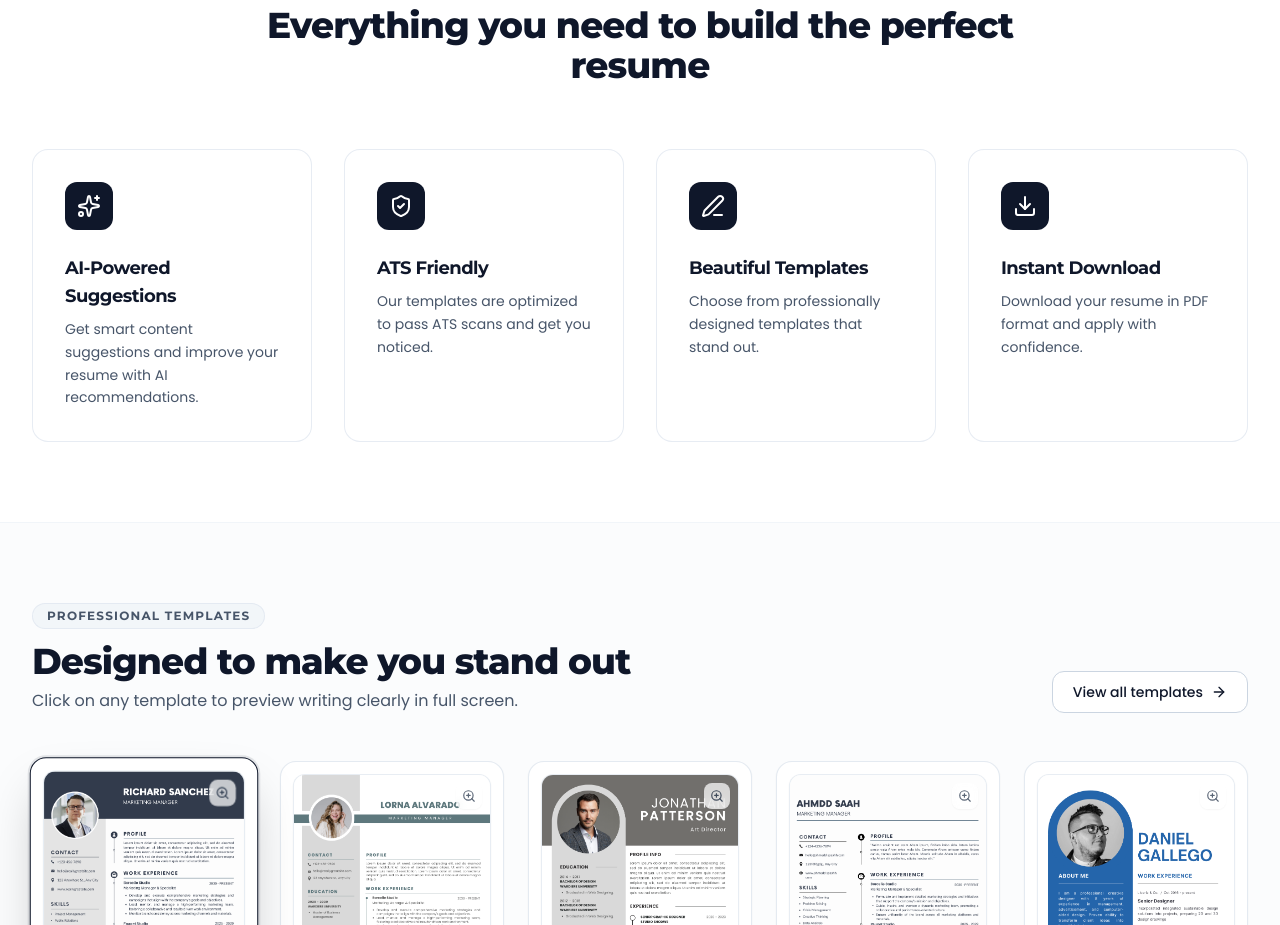
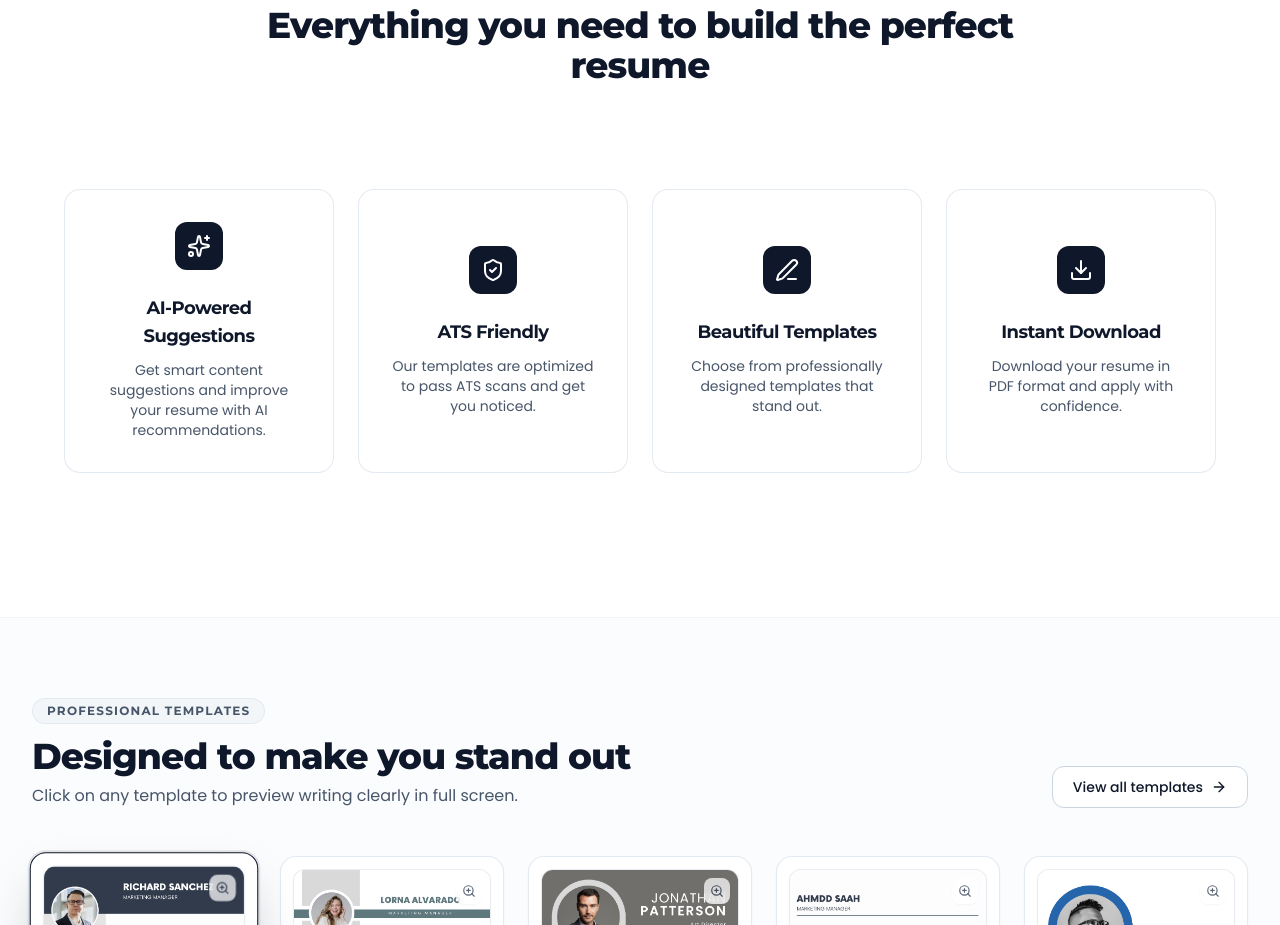
Before and after one commit to KhawajaIdrees/Recruma, a Next.js app: page / in a window 1280 px wide. Shown: the part 940-1865 px from the top of the page. Built offline with nearby package versions, Linux system fonts and the light colour scheme.

Commit message:
features section container things, came in center

```diff
--- a/src/app/page.tsx
+++ b/src/app/page.tsx
@@ -5,6 +5,7 @@ import Link from "next/link";
 import { useRouter } from "next/navigation";
 import Navbar from "@/components/navbar";
 import HeroSection from "@/components/HeroSection";
+import FeaturesSection from "@/components/FeaturesSection";
 import FAQSection from "@/components/FAQSection";
 import Footer from "@/components/Footer";
 import {
@@ -82,61 +83,9 @@ export default function Home() {
               </h2>
             </div>
 
-            {/* 4 Feature Cards */}
-            <div className="grid grid-cols-1 md:grid-cols-2 lg:grid-cols-4 gap-6 sm:gap-8">
-
-              {/* Feature 1 */}
-              <div className="bg-white border border-slate-200/80 rounded-2xl p-6 sm:p-8 hover:shadow-xl transition-all duration-300 group hover:-translate-y-1">
-                <div className="w-12 h-12 bg-[#0f172a] rounded-xl flex items-center justify-center text-white mb-6 group-hover:scale-105 transition-transform">
-                  <Sparkles className="w-6 h-6" />
-                </div>
-                <h3 className="text-lg font-bold text-slate-900 font-montserrat mb-2">
-                  AI-Powered Suggestions
-                </h3>
-                <p className="text-sm text-slate-600 leading-relaxed">
-                  Get smart content suggestions and improve your resume with AI recommendations.
-                </p>
-              </div>
-
-              {/* Feature 2 */}
-              <div className="bg-white border border-slate-200/80 rounded-2xl p-6 sm:p-8 hover:shadow-xl transition-all duration-300 group hover:-translate-y-1">
-                <div className="w-12 h-12 bg-[#0f172a] rounded-xl flex items-center justify-center text-white mb-6 group-hover:scale-105 transition-transform">
-                  <ShieldCheck className="w-6 h-6" />
-                </div>
-                <h3 className="text-lg font-bold text-slate-900 font-montserrat mb-2">
-                  ATS Friendly
-                </h3>
-                <p className="text-sm text-slate-600 leading-relaxed">
-                  Our templates are optimized to pass ATS scans and get you noticed.
-                </p>
-              </div>
-
-              {/* Feature 3 */}
-              <div className="bg-white border border-slate-200/80 rounded-2xl p-6 sm:p-8 hover:shadow-xl transition-all duration-300 group hover:-translate-y-1">
-                <div className="w-12 h-12 bg-[#0f172a] rounded-xl flex items-center justify-center text-white mb-6 group-hover:scale-105 transition-transform">
-                  <Edit3 className="w-6 h-6" />
-                </div>
-                <h3 className="text-lg font-bold text-slate-900 font-montserrat mb-2">
-                  Beautiful Templates
-                </h3>
-                <p className="text-sm text-slate-600 leading-relaxed">
-                  Choose from professionally designed templates that stand out.
-                </p>
-              </div>
-
-              {/* Feature 4 */}
-              <div className="bg-white border border-slate-200/80 rounded-2xl p-6 sm:p-8 hover:shadow-xl transition-all duration-300 group hover:-translate-y-1">
-                <div className="w-12 h-12 bg-[#0f172a] rounded-xl flex items-center justify-center text-white mb-6 group-hover:scale-105 transition-transform">
-                  <Download className="w-6 h-6" />
-                </div>
-                <h3 className="text-lg font-bold text-slate-900 font-montserrat mb-2">
-                  Instant Download
-                </h3>
-                <p className="text-sm text-slate-600 leading-relaxed">
-                  Download your resume in PDF format and apply with confidence.
-                </p>
-              </div>
-
+            {/* 4 Centered Feature Cards Component */}
+            <div className="-mt-6">
+              <FeaturesSection />
             </div>
           </div>
         </section>
--- a/src/app/templates/page.tsx
+++ b/src/app/templates/page.tsx
@@ -3,6 +3,7 @@
 import { useState, useMemo } from "react";
 import { useRouter } from "next/navigation";
 import Navbar from "@/components/navbar";
+import FeaturesSection from "@/components/FeaturesSection";
 import FAQSection from "@/components/FAQSection";
 import Footer from "@/components/Footer";
 import {
@@ -378,39 +379,33 @@ export default function TemplatesPage() {
                   Professional templates designed to showcase your skills and help you land your dream job.
                 </p>
 
-                {/* Feature Cards Row */}
+                {/* Feature Cards Row (Centered for Mobile, Tablet & Laptop) */}
                 <div className="grid grid-cols-1 sm:grid-cols-3 gap-4 pt-2">
                   {/* Feature 1 */}
-                  <div className="flex items-start space-x-3 bg-white p-3.5 rounded-xl border border-slate-200/70 shadow-xs">
-                    <div className="p-2.5 bg-slate-100/90 rounded-lg text-slate-900 shrink-0">
-                      <LayoutGrid className="w-5 h-5" />
+                  <div className="flex flex-col items-center justify-center text-center bg-white p-4 rounded-2xl border border-slate-200/90 shadow-xs hover:shadow-md transition-all">
+                    <div className="w-10 h-10 bg-slate-900 rounded-xl flex items-center justify-center text-white mb-2.5 shrink-0">
+                      <LayoutGrid className="w-5 h-5 text-white" />
                     </div>
-                    <div>
-                      <h4 className="text-xs sm:text-sm font-bold text-slate-900 font-montserrat">Modern Designs</h4>
-                      <p className="text-[11px] sm:text-xs text-slate-500 mt-0.5 leading-tight">Clean and professional layouts</p>
-                    </div>
+                    <h4 className="text-xs sm:text-sm font-bold text-slate-900 font-montserrat text-center">Modern Designs</h4>
+                    <p className="text-[11px] sm:text-xs text-slate-500 mt-1 leading-normal text-center">Clean and professional layouts</p>
                   </div>
 
                   {/* Feature 2 */}
-                  <div className="flex items-start space-x-3 bg-white p-3.5 rounded-xl border border-slate-200/70 shadow-xs">
-                    <div className="p-2.5 bg-slate-100/90 rounded-lg text-slate-900 shrink-0">
-                      <Smartphone className="w-5 h-5" />
+                  <div className="flex flex-col items-center justify-center text-center bg-white p-4 rounded-2xl border border-slate-200/90 shadow-xs hover:shadow-md transition-all">
+                    <div className="w-10 h-10 bg-slate-900 rounded-xl flex items-center justify-center text-white mb-2.5 shrink-0">
+                      <Smartphone className="w-5 h-5 text-white" />
                     </div>
-                    <div>
-                      <h4 className="text-xs sm:text-sm font-bold text-slate-900 font-montserrat">ATS Friendly</h4>
-                      <p className="text-[11px] sm:text-xs text-slate-500 mt-0.5 leading-tight">Optimized to pass ATS scans</p>
-                    </div>
+                    <h4 className="text-xs sm:text-sm font-bold text-slate-900 font-montserrat text-center">ATS Friendly</h4>
+                    <p className="text-[11px] sm:text-xs text-slate-500 mt-1 leading-normal text-center">Optimized to pass ATS scans</p>
                   </div>
 
                   {/* Feature 3 */}
-                  <div className="flex items-start space-x-3 bg-white p-3.5 rounded-xl border border-slate-200/70 shadow-xs">
-                    <div className="p-2.5 bg-slate-100/90 rounded-lg text-slate-900 shrink-0">
-                      <Palette className="w-5 h-5" />
+                  <div className="flex flex-col items-center justify-center text-center bg-white p-4 rounded-2xl border border-slate-200/90 shadow-xs hover:shadow-md transition-all">
+                    <div className="w-10 h-10 bg-slate-900 rounded-xl flex items-center justify-center text-white mb-2.5 shrink-0">
+                      <Palette className="w-5 h-5 text-white" />
                     </div>
-                    <div>
-                      <h4 className="text-xs sm:text-sm font-bold text-slate-900 font-montserrat">Easy Customization</h4>
-                      <p className="text-[11px] sm:text-xs text-slate-500 mt-0.5 leading-tight">Fully customizable to match your style</p>
-                    </div>
+                    <h4 className="text-xs sm:text-sm font-bold text-slate-900 font-montserrat text-center">Easy Customization</h4>
+                    <p className="text-[11px] sm:text-xs text-slate-500 mt-1 leading-normal text-center">Fully customizable to match your style</p>
                   </div>
                 </div>
               </div>
@@ -870,6 +865,9 @@ export default function TemplatesPage() {
 
 
 
+          {/* FEATURES SECTION */}
+          <FeaturesSection />
+
           {/* FAQ SECTION */}
           <FAQSection />
 
--- /dev/null
+++ b/src/components/FeaturesSection.tsx
@@ -0,0 +1,56 @@
+"use client";
+
+import { Sparkles, ShieldCheck, Edit3, Download } from "lucide-react";
+
+export default function FeaturesSection() {
+  const features = [
+    {
+      icon: Sparkles,
+      title: "AI-Powered Suggestions",
+      description: "Get smart content suggestions and improve your resume with AI recommendations."
+    },
+    {
+      icon: ShieldCheck,
+      title: "ATS Friendly",
+      description: "Our templates are optimized to pass ATS scans and get you noticed."
+    },
+    {
+      icon: Edit3,
+      title: "Beautiful Templates",
+      description: "Choose from professionally designed templates that stand out."
+    },
+    {
+      icon: Download,
+      title: "Instant Download",
+      description: "Download your resume in PDF format and apply with confidence."
+    }
+  ];
+
+  return (
+    <section className="py-12 sm:py-16 bg-white">
+      <div className="max-w-7xl mx-auto px-4 sm:px-6 lg:px-8">
+        <div className="grid grid-cols-1 sm:grid-cols-2 lg:grid-cols-4 gap-6">
+          {features.map((feature) => {
+            const Icon = feature.icon;
+            return (
+              <div
+                key={feature.title}
+                className="bg-white border border-slate-200/90 rounded-2xl p-6 sm:p-8 flex flex-col items-center justify-center text-center hover:shadow-xl transition-all duration-300 group hover:-translate-y-1"
+              >
+                <div className="w-12 h-12 bg-[#0f172a] rounded-xl flex items-center justify-center text-white mb-6 group-hover:scale-105 transition-transform shrink-0">
+                  <Icon className="w-6 h-6 text-white" />
+                </div>
+                <h3 className="text-base sm:text-lg font-bold text-slate-900 font-montserrat mb-2.5 text-center">
+                  {feature.title}
+                </h3>
+                <p className="text-xs sm:text-sm text-slate-600 leading-relaxed font-poppins text-center max-w-xs">
+                  {feature.description}
+                </p>
+              </div>
+            );
+          })}
+        </div>
+      </div>
+    </section>
+  );
+}
```
